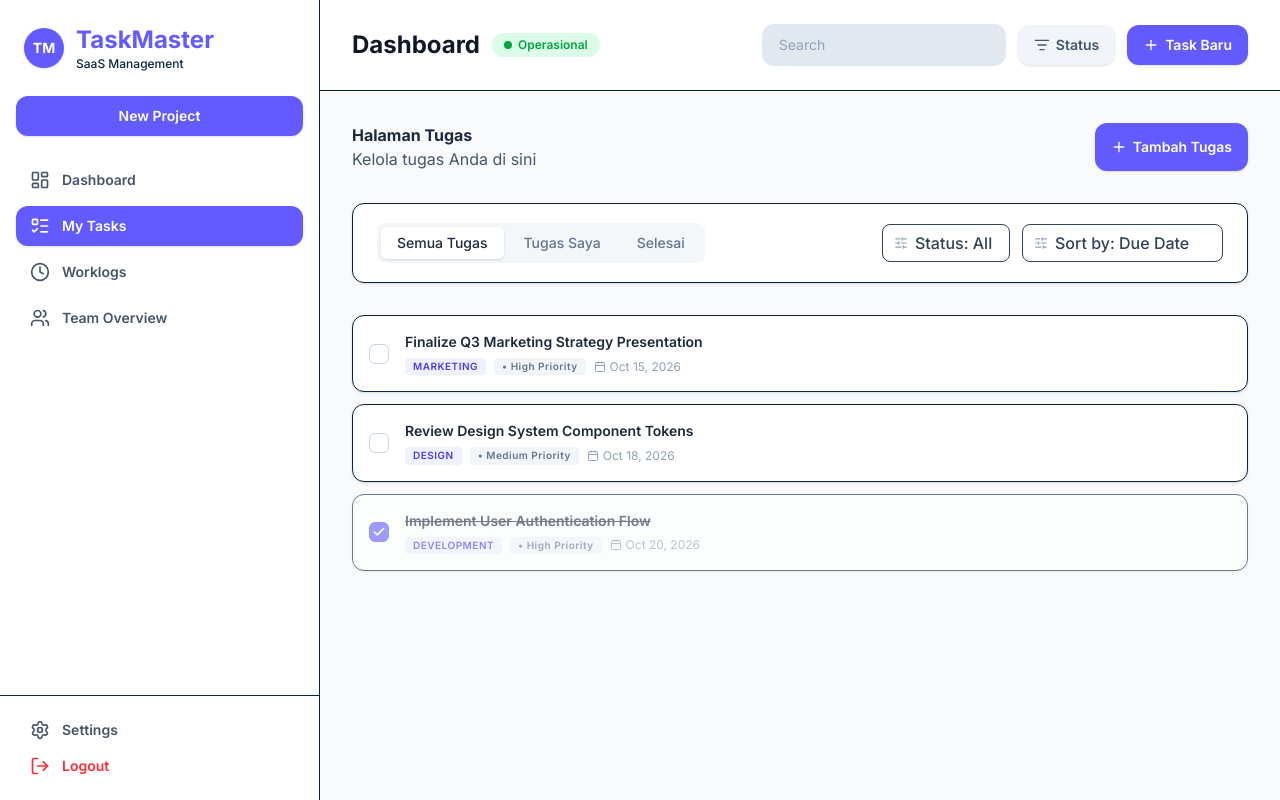
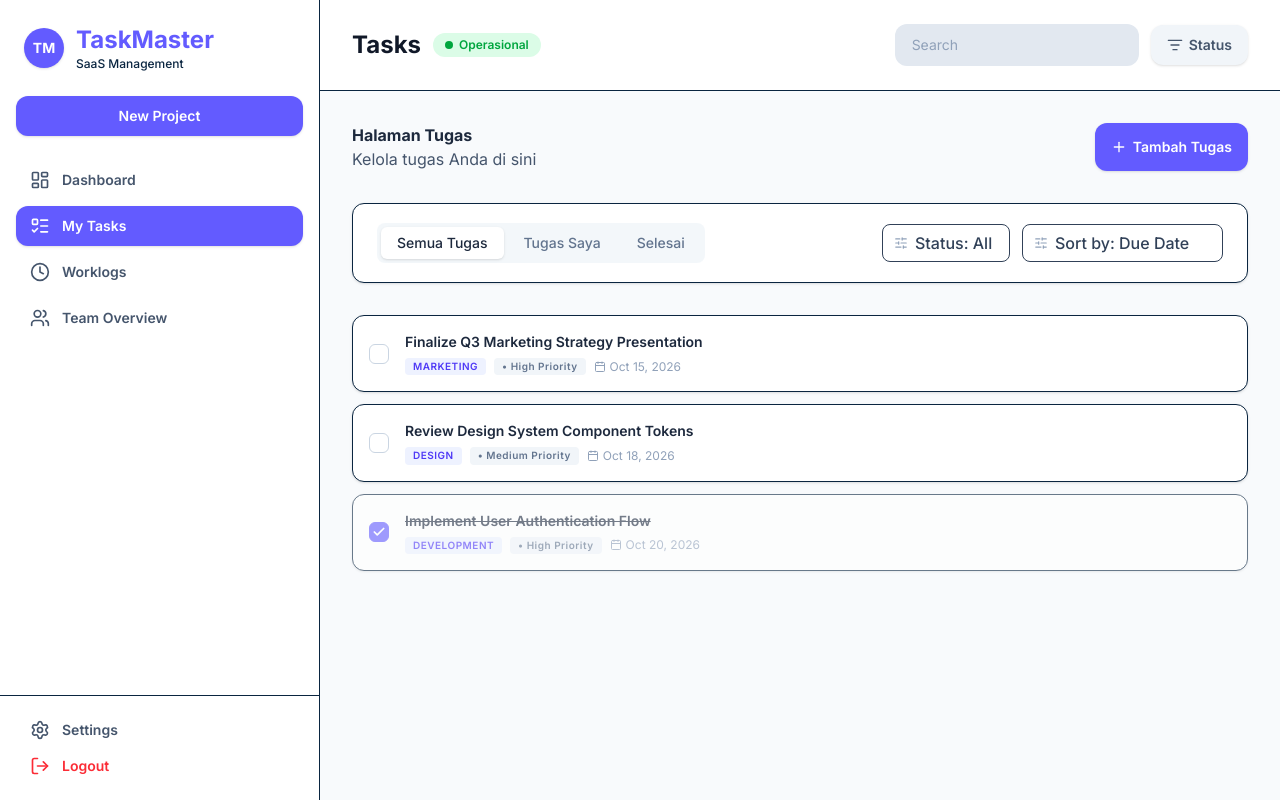
Before and after one commit to DenDev377/task-saas, a Next.js app: page /dashboard/tasks in a window 1280 px wide. Built offline with nearby package versions, Linux system fonts and the light colour scheme.

Commit message:
feat: implement task management page and dynamic dashboard navbar component

```diff
--- a/app/dashboard/tasks/page.tsx
+++ b/app/dashboard/tasks/page.tsx
@@ -2,7 +2,9 @@
 import { useState } from "react"
 import { Plus, SlidersHorizontal, Calendar, Check } from "lucide-react";
 
+
 export default function TaskPage() {
+
 
     const [activeTab, setActiveTab] = useState("all")
 
--- a/components/dashboard/Navbar.tsx
+++ b/components/dashboard/Navbar.tsx
@@ -1,35 +1,97 @@
+"use client";
+
+import { usePathname } from "next/navigation";
 import { ListFilter, Plus } from "lucide-react";
 
 export default function Navbar() {
+  const pathname = usePathname();
+
+  const configPage: Record<
+    string,
+    {
+      title: string;
+      badge: string;
+      badgeColor: string;
+      showTaskButton: boolean;
+    }
+  > = {
+    "/dashboard": {
+      title: "Dashboard",
+      badge: "Operasional",
+      badgeColor: "bg-green-100 text-green-600",
+      showTaskButton: true,
+    },
+    "/dashboard/tasks": {
+      title: "Tasks",
+      badge: "Operasional",
+      badgeColor: "bg-green-100 text-green-600",
+      showTaskButton: false,
+    },
+    "/dashboard/projects": {
+      title: "Projects",
+      badge: "Operasional",
+      badgeColor: "bg-green-100 text-green-600",
+      showTaskButton: true,
+    },
+    "/dashboard/calendar": {
+      title: "Calendar",
+      badge: "Operasional",
+      badgeColor: "bg-green-100 text-green-600",
+      showTaskButton: true,
+    },
+    "/dashboard/settings": {
+      title: "Settings",
+      badge: "Operasional",
+      badgeColor: "bg-green-100 text-green-600",
+      showTaskButton: true,
+    },
+  };
+
+  // Fallback ke config dashboard jika route tidak terdaftar
+  const currentConfig = configPage[pathname] || configPage["/dashboard"];
+
   return (
     <nav className="w-full bg-white border-b border-slate-250 shrink-0">
       <div className="max-w-full px-4 py-6 sm:px-6 lg:px-8 justify-between flex items-center">
         <div className="flex items-center gap-3">
-          <h1 className="text-2xl font-bold text-gray-900">Dashboard</h1>
-          {/* badge */}
-          <div className="bg-green-100 text-green-600 text-xs font-semibold px-3 py-1 rounded-full flex items-center">
-            <span className="w-2 h-2 bg-green-600 rounded-full mr-1.5 inline-block"></span>
-            Operasional
+
+          <h1 className="text-2xl font-bold text-gray-900">
+            {currentConfig.title}
+          </h1>
+
+
+          <div
+            className={`${currentConfig.badgeColor} text-xs font-semibold px-3 py-1 rounded-full flex items-center`}
+          >
+            <span className="w-2 h-2 bg-current rounded-full mr-1.5 inline-block" />
+            {currentConfig.badge}
           </div>
-
         </div>
 
         <div className="flex items-center gap-3">
-          {/* search bar */}
+
           <div className="relative">
-            <input type="text" placeholder="Search" className="bg-slate-200 hover:bg-slate-100 text-slate-700 placeholder-slate-400 text-sm py-2.5 px-4 rounded-xl transition-all focus:bg-white focus:outline-none focus:ring-2 focus:ring-[#635BFF]/20 focus:border-[#635BFF] border border-transparent" />
+            <input
+              type="text"
+              placeholder="Search"
+              className="bg-slate-200 hover:bg-slate-100 text-slate-700 placeholder-slate-400 text-sm py-2.5 px-4 rounded-xl transition-all focus:bg-white focus:outline-none focus:ring-2 focus:ring-[#635BFF]/20 focus:border-[#635BFF] border border-transparent"
+            />
           </div>
+
           <button className="bg-slate-100 flex items-center gap-1.5 hover:bg-slate-200 text-slate-600 font-semibold py-2.5 px-4 rounded-xl shadow-sm text-sm transition-all">
             <ListFilter className="w-4 h-4" />
             Status
           </button>
-          <button className="bg-[#635BFF] flex items-center gap-1.5 hover:bg-[#534be0] text-white font-semibold py-2.5 px-4 rounded-xl shadow-sm text-sm transition-all">
-            <Plus className="w-4 h-4" />
-            Task Baru
-          </button>
+
+
+          {currentConfig.showTaskButton && (
+            <button className="bg-[#635BFF] flex items-center gap-1.5 hover:bg-[#534be0] text-white font-semibold py-2.5 px-4 rounded-xl shadow-sm text-sm transition-all">
+              <Plus className="w-4 h-4" />
+              Tugas Baru
+            </button>
+          )}
         </div>
       </div>
-
     </nav>
   );
 }
```
